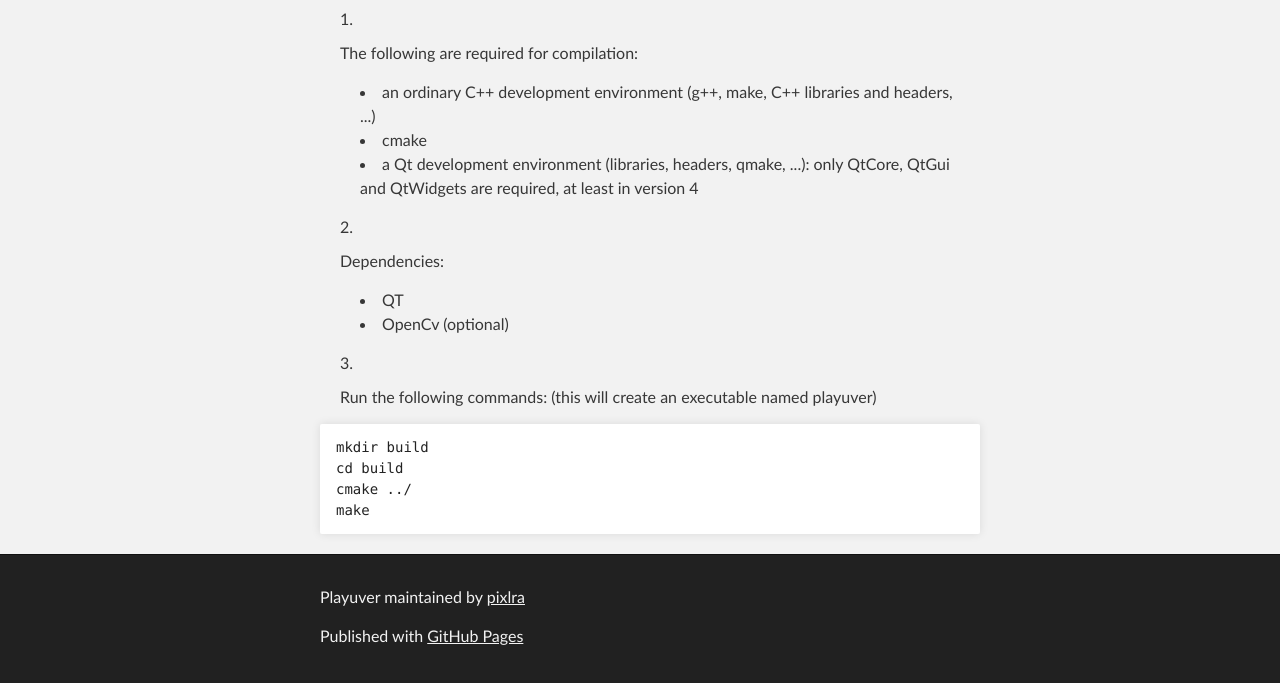
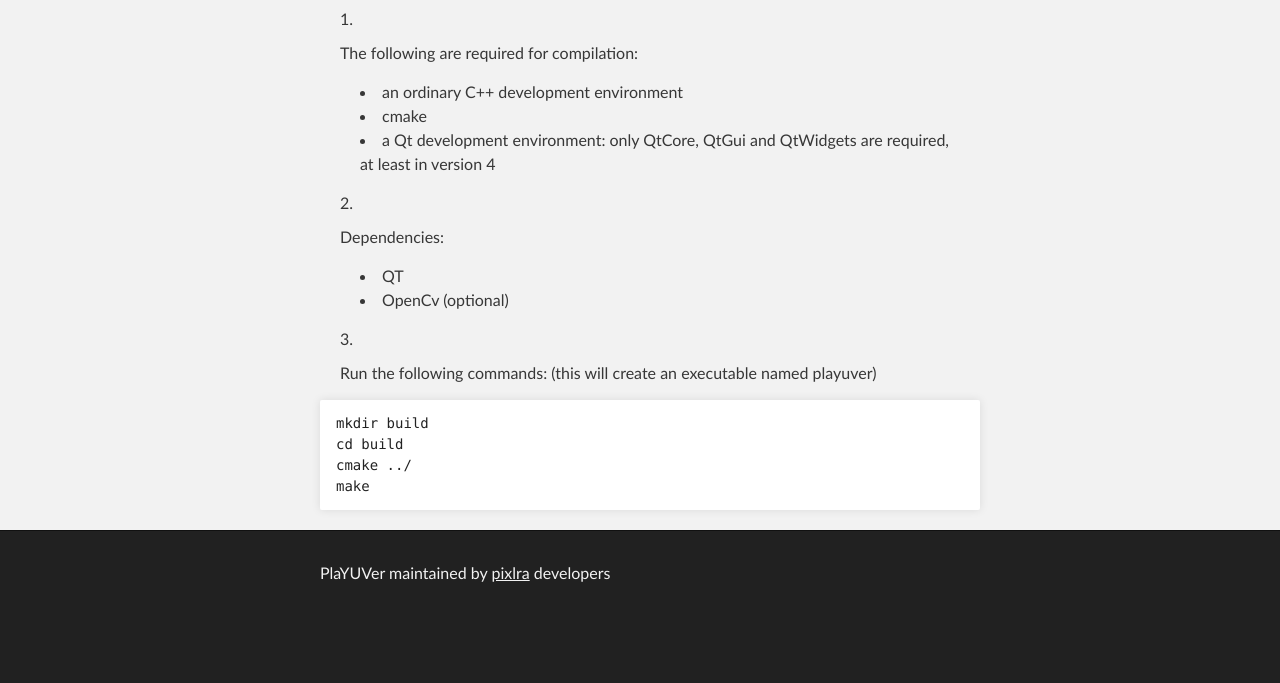
Before and after one commit to pixlra/playuver, a plain HTML site: page index.html in a window 1280 px wide. Shown: the part 690-1373 px from the top of the page. After the commit the page ends 1310 px from the top, so only its background shows below. Drawn offline with Linux system fonts and the light colour scheme.

Commit message:
Minor changes in main page
Edit some lines to make the page clear
Edit foot to add information about developers

```diff
--- a/index.html
+++ b/index.html
@@ -39,9 +39,9 @@
 <ul>
 <li>support for libavformat and libavcodec;</li>
 <li>support for wide range of raw video formats;</li>
-<li>advanced frame zoom with easy to use pan function</li>
-<li>usefull information in status bar, <em>e.g.</em>, pixel information</li>
-<li>API for frame processing algorithms</li>
+<li>advanced frame zoom with easy to use pan function;</li>
+<li>usefull information in status bar, <em>e.g.</em>, pixel information;</li>
+<li>API for frame processing algorithms.</li>
 </ul><h2>
 <a name="developers" class="anchor" href="#developers"><span class="octicon octicon-link"></span></a>Developers</h2>
 
@@ -56,9 +56,9 @@
 <p>The following are required for compilation:</p>
 
 <ul>
-<li>an ordinary C++ development environment (g++, make, C++ libraries and headers, ...)</li>
+<li>an ordinary C++ development environment</li>
 <li>cmake</li>
-<li>a Qt development environment (libraries, headers, qmake, ...): only QtCore, QtGui and QtWidgets are required, at least in version 4</li>
+<li>a Qt development environment: only QtCore, QtGui and QtWidgets are required, at least in version 4</li>
 </ul>
 </li>
 <li>
@@ -81,8 +81,7 @@ make
     <!-- FOOTER  -->
     <div id="footer_wrap" class="outer">
       <footer class="inner">
-        <p class="copyright">Playuver maintained by <a href="https://github.com/pixlra">pixlra</a></p>
-        <p>Published with <a href="http://pages.github.com">GitHub Pages</a></p>
+        <p class="copyright">PlaYUVer maintained by <a href="https://github.com/pixlra">pixlra</a> developers</p>
       </footer>
     </div>
 
```
